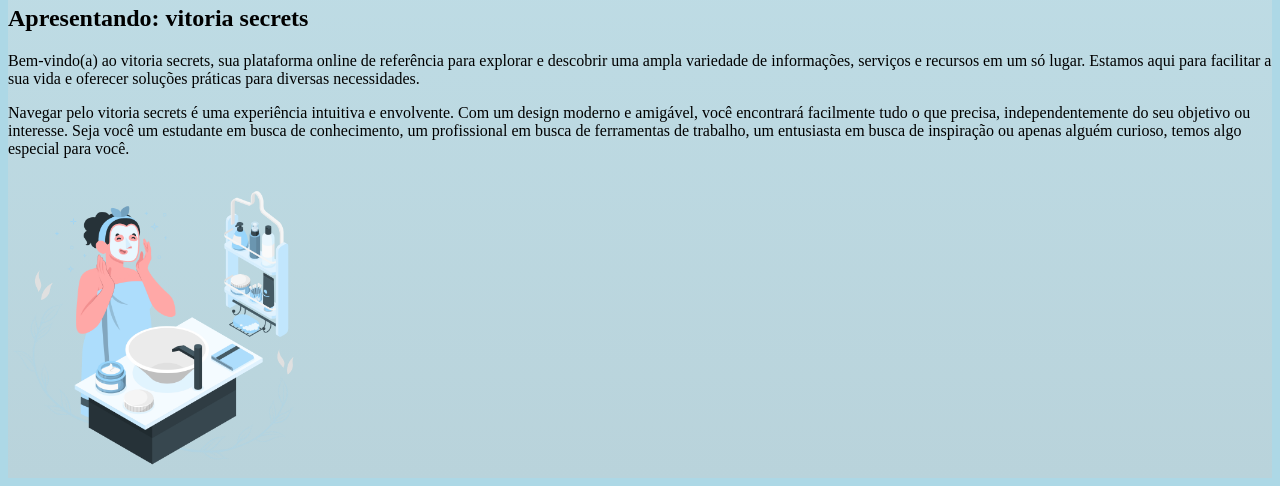
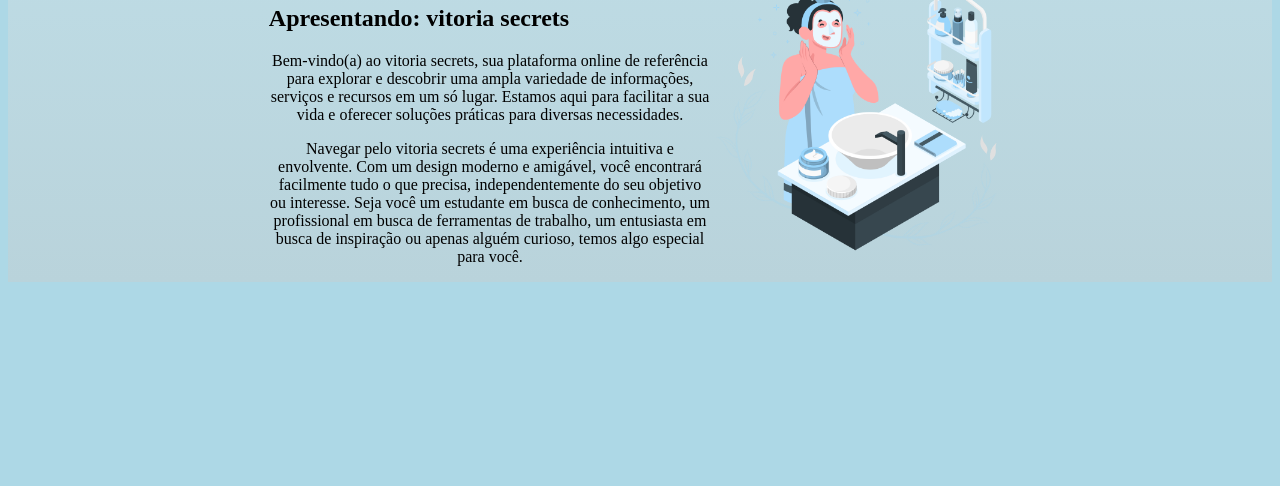
Before and after one commit to vitoriagabrielly/vitoria-secrets, a plain HTML site: page index.html in a window 1280 px wide. Shown: the part 440-926 px from the top of the page. After the commit the page ends 800 px from the top, so only its background shows below. Drawn offline with Linux system fonts and the light colour scheme.

Commit message:
Add files via upload

```diff
--- a/index.html
+++ b/index.html
@@ -16,13 +16,17 @@
     </header>
 
     <section class="principal">
-        <h1>Vitoria Secrets</h1>
-        <h2>Apresentando: vitoria secrets</h2>
+        <div class="div-principal">
+            <h1>Vitoria Secrets</h1>
+            <h2>Apresentando: vitoria secrets</h2>
 
-            <p>Bem-vindo(a) ao vitoria secrets, sua plataforma online de referência para explorar e descobrir uma ampla variedade de informações, serviços e recursos em um só lugar. Estamos aqui para facilitar a sua vida e oferecer soluções práticas para diversas necessidades.</p>
 
-            <p>Navegar pelo vitoria secrets é uma experiência intuitiva e envolvente. Com um design moderno e amigável, você encontrará facilmente tudo o que precisa, independentemente do seu objetivo ou interesse. Seja você um estudante em busca de conhecimento, um profissional em busca de ferramentas de trabalho, um entusiasta em busca de inspiração ou apenas alguém curioso, temos algo especial para você.</p>
-            <img class="imagem-principal" src="Skincare-amico (1).png" alt="">
+                <p class="paragrafo">Bem-vindo(a) ao vitoria secrets, sua plataforma online de referência para explorar e descobrir uma ampla variedade de informações, serviços e recursos em um só lugar. Estamos aqui para facilitar a sua vida e oferecer soluções práticas para diversas necessidades.</p>
+
+                <p class="paragrafo">Navegar pelo vitoria secrets é uma experiência intuitiva e envolvente. Com um design moderno e amigável, você encontrará facilmente tudo o que precisa, independentemente do seu objetivo ou interesse. Seja você um estudante em busca de conhecimento, um profissional em busca de ferramentas de trabalho, um entusiasta em busca de inspiração ou apenas alguém curioso, temos algo especial para você.</p>
+
+        </div>
+        <img class="imagem-principal" src="Skincare-amico (1).png" alt="">
     </section>
 
 </body>
--- a/style.css
+++ b/style.css
@@ -20,8 +20,17 @@ height: 370px;
 
 .principal{
     background-image: linear-gradient(#bedce5, #b9d3db);
+    display: flex;
+    justify-content: center;
+    align-items: center;
 }
 
 .imagem-principal{
     width: 300px;
 }
+.div-principal{
+    width: 35%;
+}
+.paragrafo{
+    text-align: center;
+}
```
